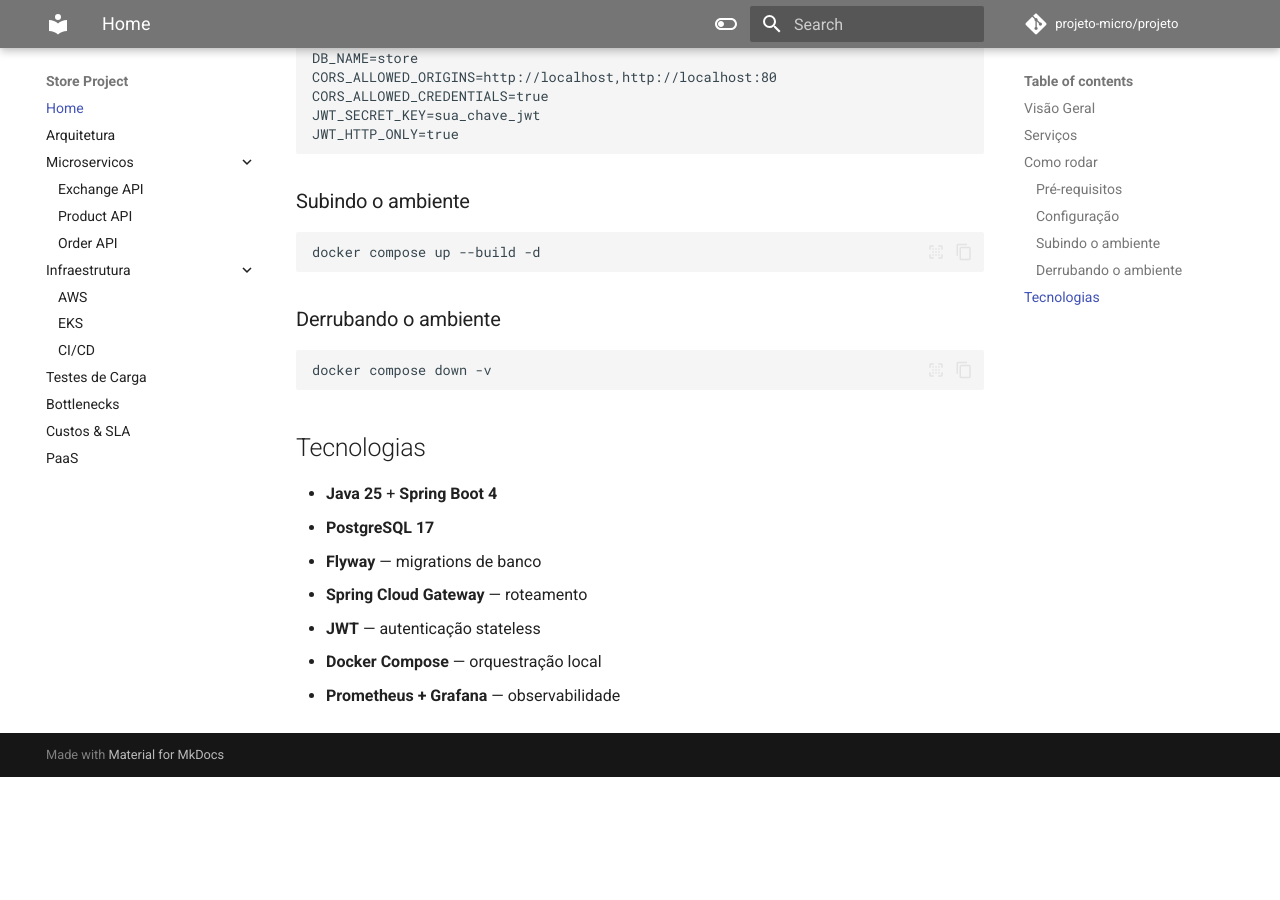
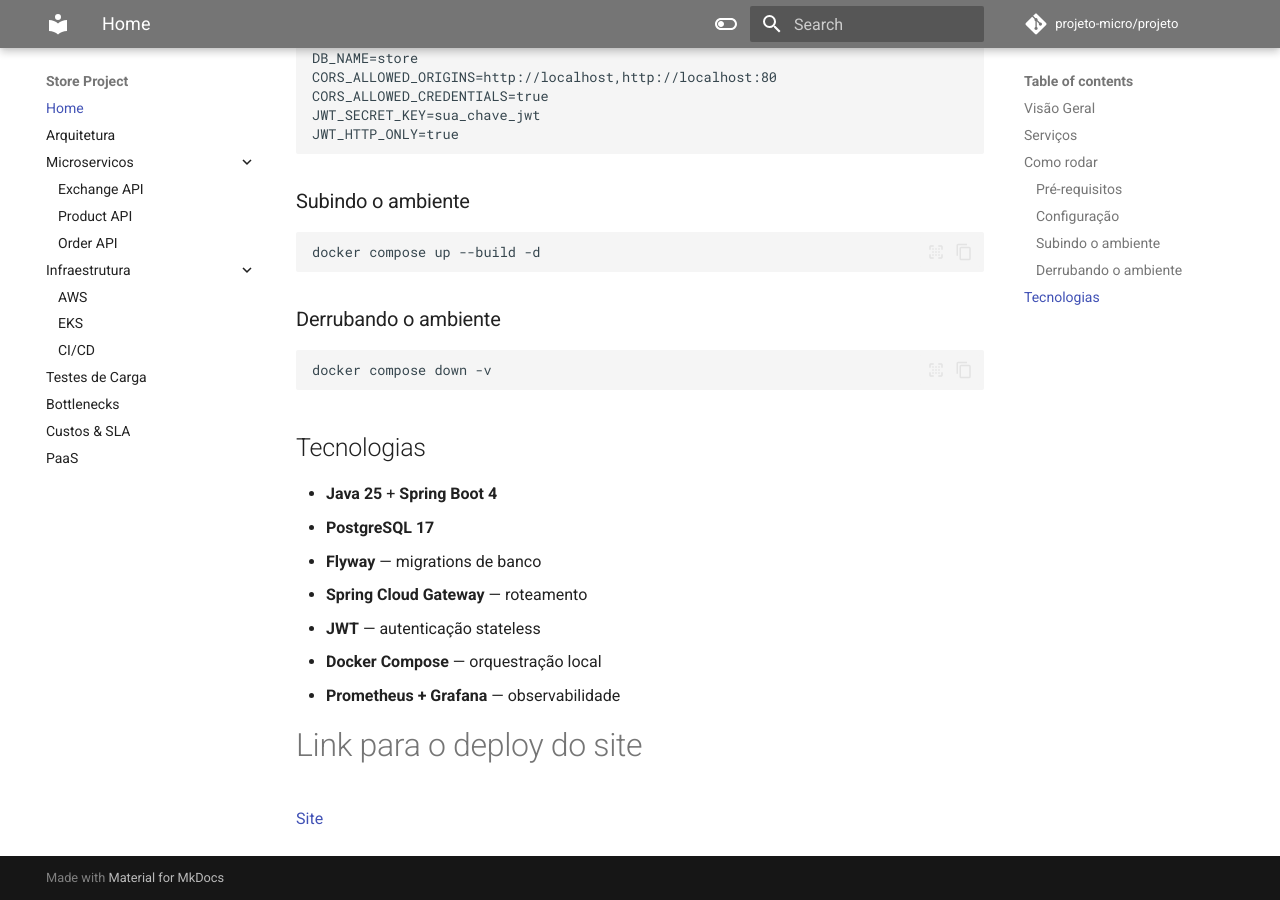
Before and after one commit to projeto-micro/projeto, an MkDocs documentation site: the page built from docs/index.md, in a window 1280 px wide and 900 px high, scrolled down 1088 px. Built offline with MkDocs 1.6.1 and Material for MkDocs 9.7.7, drawn with Linux system fonts in a browser that asks for light colours; comment, search, counter and statistics services are not loaded; before the commit the page ends 1865 px from its top, so only the background shows below that.

Commit message:
Add deployment link to documentation
Added a link to the site deployment.

```diff
--- a/docs/index.md
+++ b/docs/index.md
@@ -59,3 +59,8 @@ docker compose down -v
 - **JWT** — autenticação stateless
 - **Docker Compose** — orquestração local
 - **Prometheus + Grafana** — observabilidade
+
+
+# Link para o deploy do site
+
+[Site](http://a241110ed513842e0a5ac2ba4289486f-1307683198.sa-east-1.elb.amazonaws.com/login.html)
```
